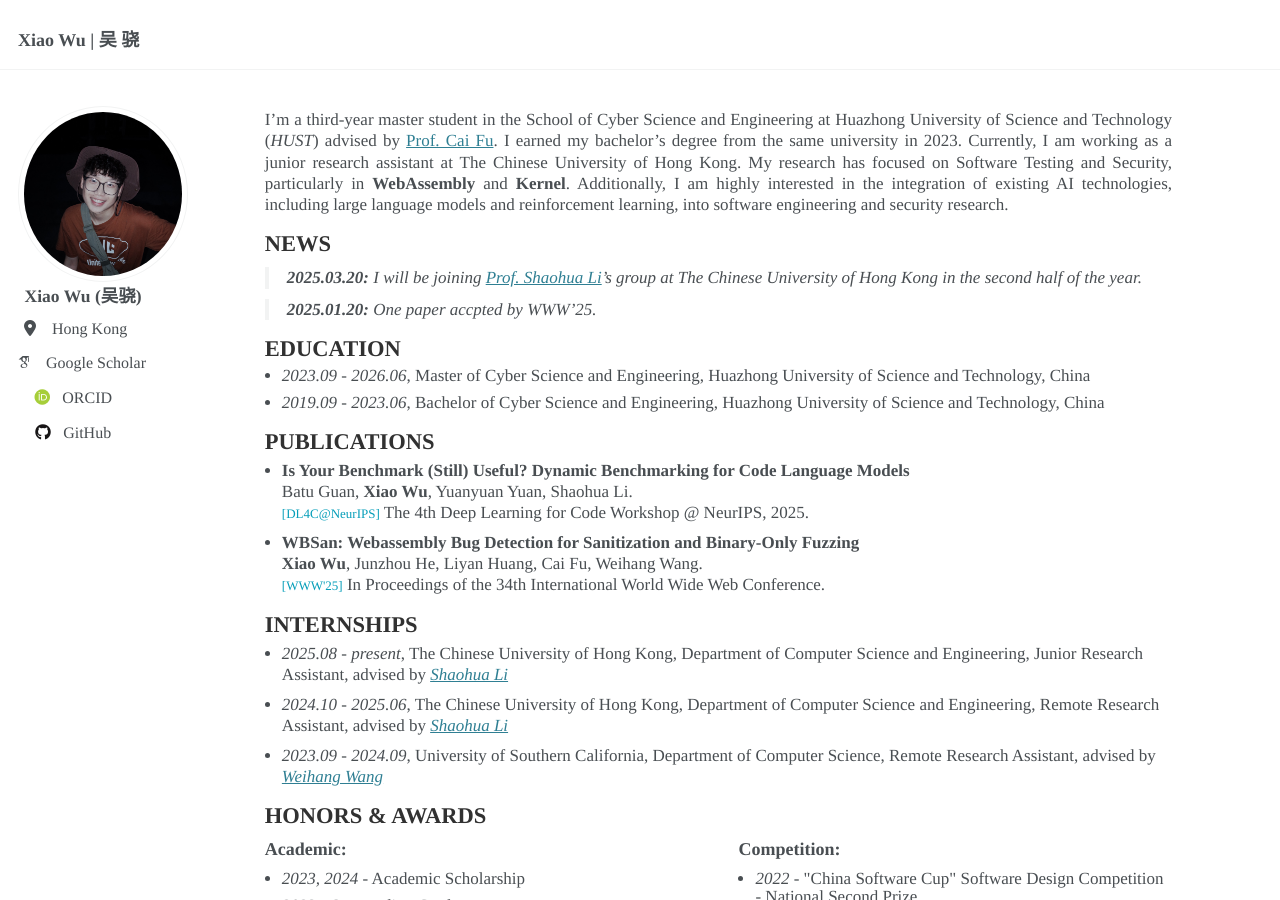
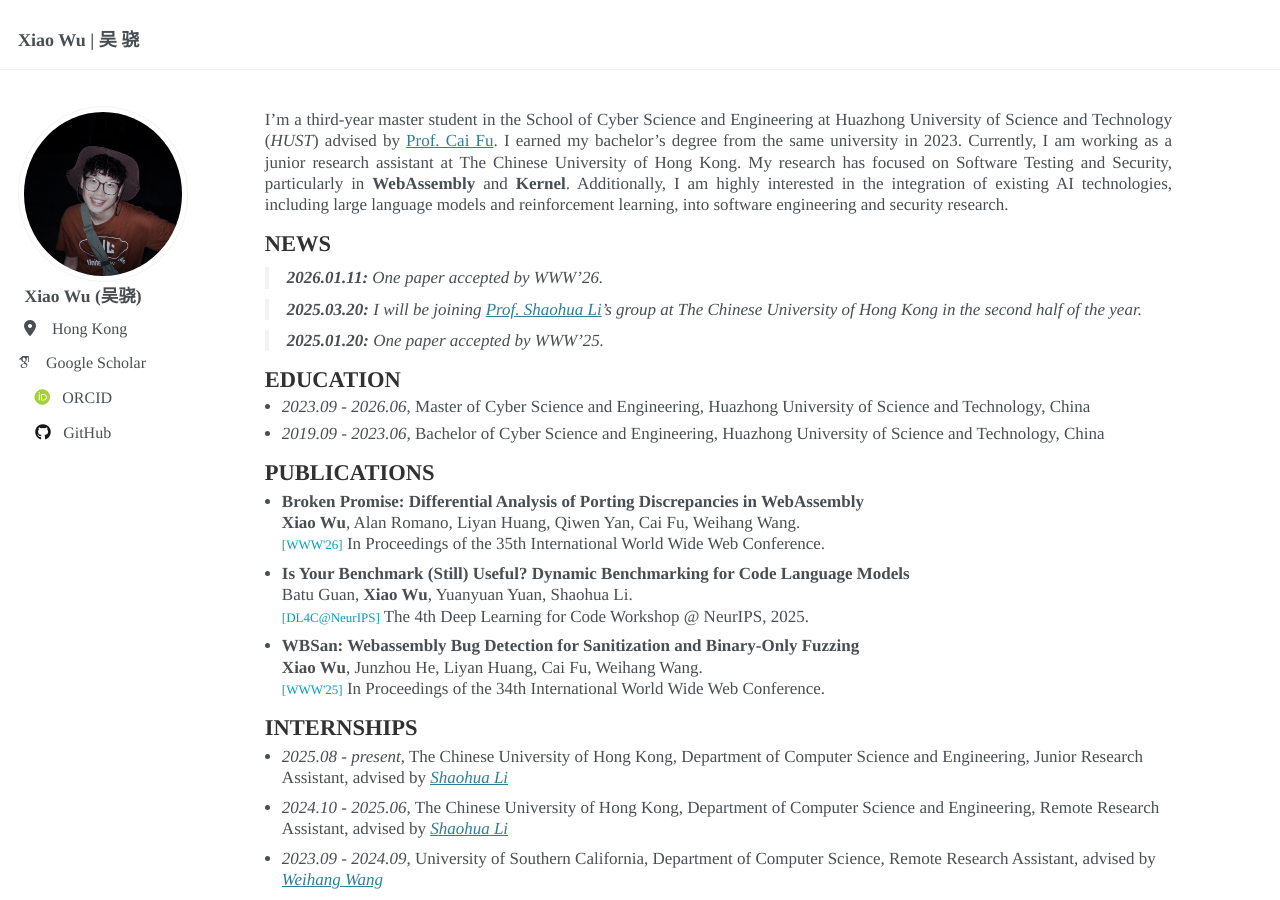
Before and after one commit to xiaowu417/xiaowu417.github.io, a Jekyll site: the page built from _pages/about.md, in a window 1280 px wide and 900 px high. Built offline with Jekyll 4.4.1, drawn with Linux system fonts in a browser that asks for light colours; emoji names are drawn with the system emoji font; some web fonts are replaced.

Commit message:
update WWW'26

```diff
--- a/_pages/about.md
+++ b/_pages/about.md
@@ -10,15 +10,22 @@ I'm a third-year master student in the School of Cyber Science and Engineering a
 My research has focused on Software Testing and Security, particularly in **WebAssembly** and **Kernel**. Additionally, I am highly interested in the integration of existing AI technologies, including large language models and reinforcement learning, into software engineering and security research.
 
 # NEWS
+> **2026.01.11:** One paper accepted by WWW'26.
+
 > **2025.03.20:** I will be joining [Prof. Shaohua Li](https://shao-hua-li.github.io/)'s group at The Chinese University of Hong Kong in the second half of the year.
 
->**2025.01.20:** One paper accpted by WWW'25.
+>**2025.01.20:** One paper accepted by WWW'25.
 
 # EDUCATION
 - *2023.09 - 2026.06*, Master of Cyber Science and Engineering, Huazhong University of Science and Technology, China
 - *2019.09 - 2023.06*, Bachelor of Cyber Science and Engineering, Huazhong University of Science and Technology, China
 
 # PUBLICATIONS
+
+- **Broken Promise: Differential Analysis of Porting Discrepancies in WebAssembly**
+<br>**Xiao Wu**, Alan Romano, Liyan Huang, Qiwen Yan, Cai Fu, Weihang Wang.
+<br><font color="#069eb9" size="2">[WWW'26]</font> In Proceedings of the 35th International World Wide Web Conference.
+
 - **Is Your Benchmark (Still) Useful? Dynamic Benchmarking for Code Language Models**
 <br>Batu Guan, **Xiao Wu**, Yuanyuan Yuan, Shaohua Li.
 <br><font color="#069eb9" size="2">[DL4C@NeurIPS]</font> The 4th Deep Learning for Code Workshop @ NeurIPS, 2025.
@@ -27,9 +34,7 @@ My research has focused on Software Testing and Security, particularly in **WebA
 <br>**Xiao Wu**, Junzhou He, Liyan Huang, Cai Fu, Weihang Wang.
 <br><font color="#069eb9" size="2">[WWW'25]</font> In Proceedings of the 34th International World Wide Web Conference.
 
-<!-- - **WasmDiff: Differential Analysis for Detecting Porting Discrepancies in WebAssembly**
-<br><font color="#069eb9" size="2">[UNDER REVIEW]</font> **Xiao Wu**, Alan Romano, Qiwen Yan, Cai Fu, Weihang Wang. -->
-<!--In Proceedings of the 48th International Conference on Software Engineering. -->
+
 
 <!-- - **Ditto: Uncovering High-Risk Behaviors in the Linux Kernel via Historical Bug Activation and Diffusion**
 <br><font color="#069eb9" size="2">[UNDER REVIEW]</font> Shuai Jiang, Cai Fu, Lingfeng Pei, Shuai He, Jianqiang Lv, XiaoFan Liu, **Xiao Wu**. -->
```
